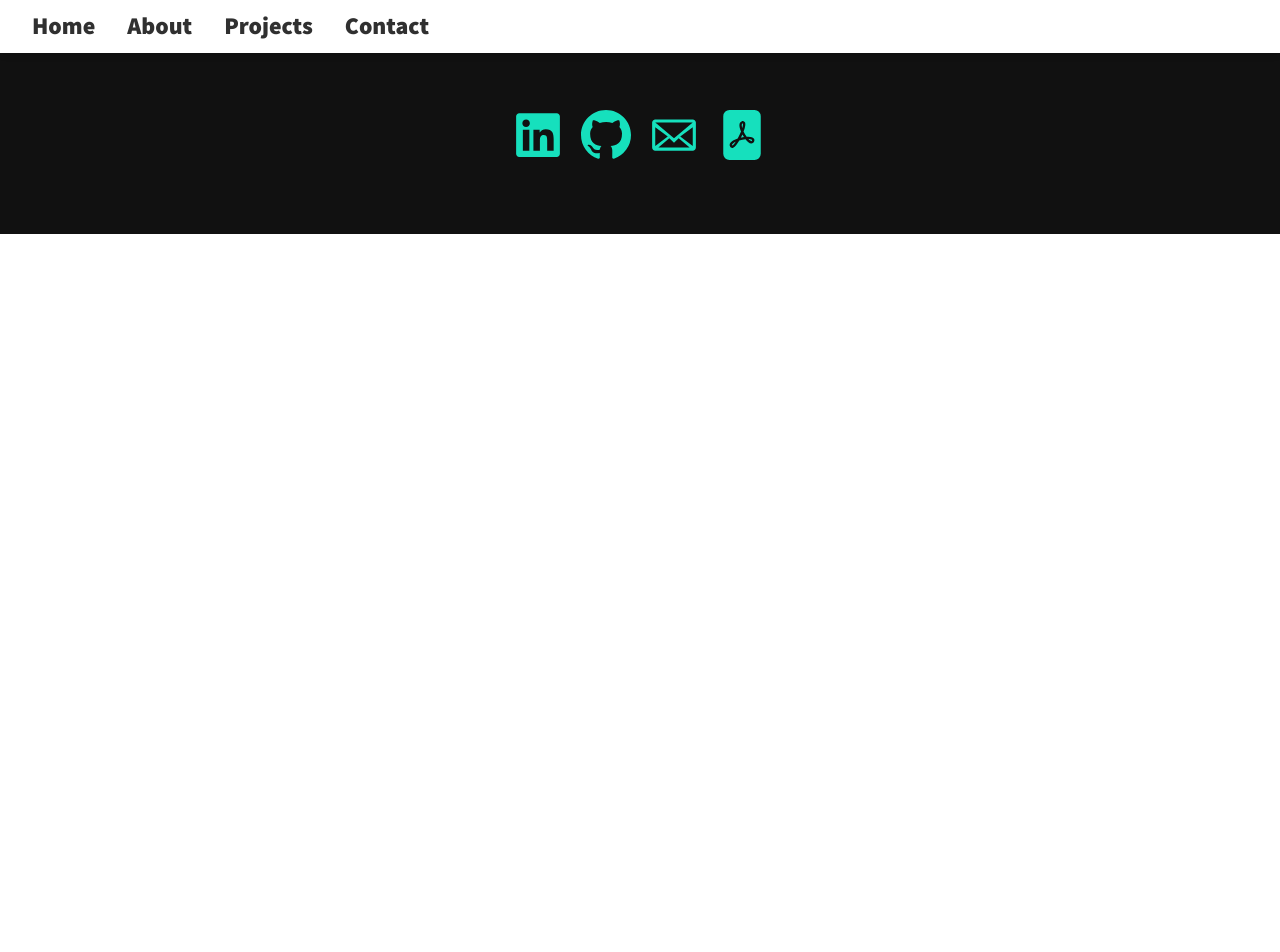
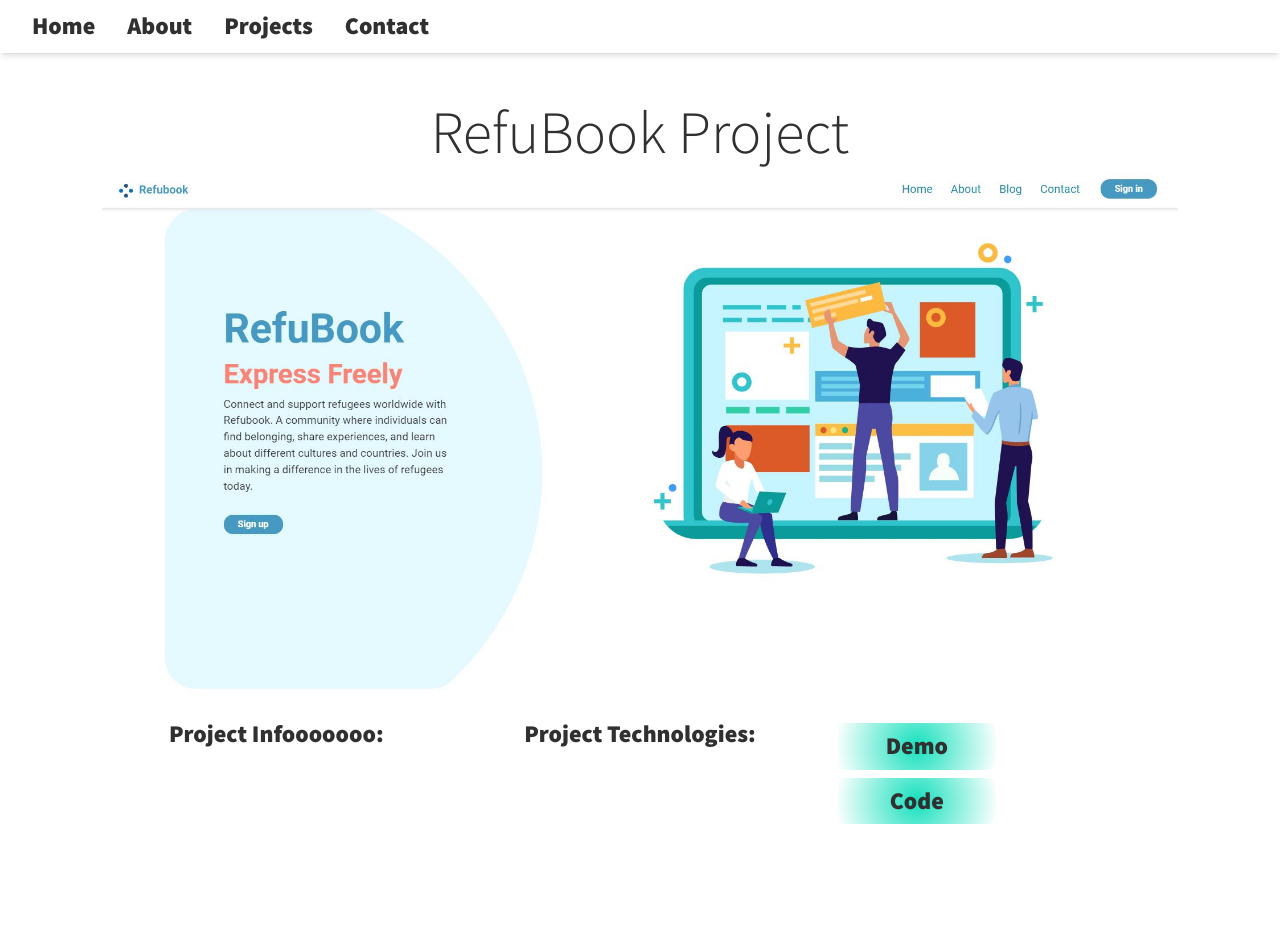
Before and after one commit to dilaracetinberk/my-portfolio-website, a React (Create React App) app: page /projects/1 in a window 1280 px wide. Shown: the top 952 px of the page. Before the commit the page ends 800 px from the top, so only its background shows below. Built offline with nearby package versions, Linux system fonts and the light colour scheme.

Commit message:
feat: add project detail

```diff
--- a/src/App.jsx
+++ b/src/App.jsx
@@ -4,6 +4,7 @@ import Home from './pages/Home';
 import Resume from './pages/Resume';
 import Navbar from './components/Navbar';
 import Footer from './components/Footer';
+import ProjectDetails from './pages/ProjectDetails'
 import './App.css';
 
 function App() {
@@ -14,6 +15,7 @@ function App() {
         <Routes>
           <Route path='/' element={<Home/>}/>
           <Route path='/resume' element={<Resume/>}/>
+          <Route path="/projects/:id"  element={<ProjectDetails />} />
         </Routes>
         <Footer/>
       </Router>
--- a/src/components/Navbar.jsx
+++ b/src/components/Navbar.jsx
@@ -8,7 +8,7 @@ function Navbar() {
   const [open, setOpen] = useState(false);
 
   return (
-    <nav className='navbar shadow-md'>
+    <nav className='navbar shadow-md bg-white fixed z-1000 '>
        <button
           type="button"
           onClick={() => setOpen(!open)}
--- /dev/null
+++ b/src/components/Projects.jsx
@@ -0,0 +1,58 @@
+import p1 from '../assets/p1.JPG';
+import p2 from '../assets/p2.JPG';
+import p3 from '../assets/p3.JPG';
+import p4 from '../assets/p4.PNG';
+import p5 from '../assets/p5.JPG';
+import p6 from '../assets/p6.JPG';
+import p7 from '../assets/p7.JPG';
+
+const Projects = [
+  {
+    id: 1,
+    name: 'RefuBook Project',
+    linkDemo: 'https://refubook-venus.netlify.app/',
+    linkCode: 'https://github.com/dilaracetinberk/Refubook-Venus',
+    img: p1,
+  },
+  {
+    id: 2,
+    name: 'Star Wars API',
+    linkDemo: 'https://final-case-practicum.vercel.app/',
+    linkCode: 'https://github.com/dilaracetinberk/final-case-practicum',
+    img: p7,
+  },
+  {
+    id: 3,
+    name: 'Movie Worm Project',
+    linkDemo: 'https://movie-worm.netlify.app/',
+    linkCode: 'https://github.com/dilaracetinberk/movie-project-movie-worm',
+    img: p2,
+  },
+  { id: 4,
+    name: 'Hangman Game',
+    linkDemo: 'https://lets-hangman.netlify.app/',
+    linkCode: 'https://github.com/dilaracetinberk/hangman-game',
+    img: p3,
+  },
+  { id: 5,
+    name: 'Meme Generator',
+    linkDemo:
+      'https://github.com/Recoded-Spark-Turkey-2022/meme-generator-las_jefas',
+    linkCode:
+      'https://github.com/Recoded-Spark-Turkey-2022/meme-generator-las_jefas',
+    img: p4,
+  },
+  { id: 6,
+    name: 'Madlibs Game',
+    linkDemo: 'https://madlipsgame.netlify.app/',
+    linkCode: 'https://github.com/dilaracetinberk/madlibs-game',
+    img: p5,
+  },
+  { id: 7,
+    name: 'Portfolio Website',
+    linkDemo: 'https://dc-portfolio-website.vercel.app/',
+    linkCode: 'https://github.com/dilaracetinberk/my-portfolio-website',
+    img: p6,
+  },
+];
+export default Projects;
--- a/src/components/Works.jsx
+++ b/src/components/Works.jsx
@@ -1,117 +1,52 @@
 import React from 'react';
-// import {Link} from 'react-router-dom';
+import { Link } from 'react-router-dom';
 import { motion } from 'framer-motion';
-import p1 from '../assets/p1.JPG';
-import p2 from '../assets/p2.JPG';
-import p3 from '../assets/p3.JPG';
-import p4 from '../assets/p4.PNG';
-import p5 from '../assets/p5.JPG';
-import p6 from '../assets/p6.JPG';
+import Projects from './Projects';
 
 function Works() {
   return (
+    <div className="my-work" id="projects">
+      <h2 className="section-title">My Work</h2>
+      <div className="portfolio">
+        {Projects.map((project) => (
           <motion.div
             initial={{ opacity: 0, y: 20 }}
-      transition={{ duration: 0.7 }}
+            transition={{ duration: 1.0 }}
             whileInView={{ opacity: 1, y: 0 }}
-      viewport={{ once: false, amount: 0.2 }} >
-    <div className='my-work' id='projects'>
-      <h2 className='section-title'>My Work</h2>
-      <div className='portfolio'>
-        <div className='portfolio-item'>
-         <img src={p1} alt='project1' className='portfolio-img'/>
-         <div className='project-section text-center w-full'>
-          <div className='project-title font-bold pb-4'>
-            RefuBook Project
-          </div>
-          <div className='project-link'>
-            <a href='https://github.com/dilaracetinberk/Refubook-Venus'>
-              <button type='button' className='font-semibold rounded-lg text-center mr-2 mb-2 '>CODE</button></a>
+            viewport={{ once: false, amount: 0.2 }}
+            key={project.id}
+          >
+            <div className="portfolio-item">
+              <Link
+                to={{
+                  pathname: `/projects/${project.id}`,
+                  state: { projectData: project },
+                }}
+              >
+                <img src={project.img} alt={project.name} className="portfolio-img" />
+                <div className="project-section text-center w-full">
+                  <div className="project-title font-bold pb-4">{project.name}</div>
+                  <div className="project-link">
+                    <a href={project.linkCode}>
+                      <button type="button" className="font-semibold rounded-lg text-center mr-2 mb-2">
+                        CODE
+                      </button>
+                    </a>
                     <span> | </span>
-            <a href='https://refubook-venus.netlify.app/'>
-              <button type='button' className='font-semibold rounded-lg text-center mr-2 mb-2 '>DEMO</button></a>
+                    <a href={project.linkDemo}>
+                      <button type="button" className="font-semibold rounded-lg text-center mr-2 mb-2">
+                        DEMO
+                      </button>
+                    </a>
                   </div>
                 </div>
+              </Link>
             </div>
-        <div className='portfolio-item'>
-         <img src={p2} alt='project2' className='portfolio-img'/>
-         <div className='project-section text-center w-full'>
-          <div className='project-title font-bold pb-4'>
-          Movie Worm Project
-          </div>
-          <div className='project-link'>
-            <a href='https://github.com/dilaracetinberk/movie-project-movie-worm'>
-              <button type='button' className='font-semibold rounded-lg text-center mr-2 mb-2 '>CODE</button></a>
-              <span> | </span>
-            <a href='https://movie-worm.netlify.app/'>
-              <button type='button' className='font-semibold rounded-lg text-center mr-2 mb-2 '>DEMO</button></a>
+          </motion.div>
+        ))}
       </div>
     </div>
-        </div>
-        <div className='portfolio-item'>
-         <img src={p3} alt='project3' className='portfolio-img'/>
-         <div className='project-section text-center w-full'>
-          <div className='project-title font-bold pb-4'>
-            Hangman Game
-          </div>
-          <div className='project-link'>
-            <a href='https://github.com/dilaracetinberk/hangman-game'>
-              <button type='button' className='font-semibold rounded-lg text-center mr-2 mb-2 '>CODE</button></a>
-              <span> | </span>
-            <a href='https://lets-hangman.netlify.app/'>
-              <button type='button' className='font-semibold rounded-lg text-center mr-2 mb-2 '>DEMO</button></a>
-          </div>
-         </div>
-        </div>
-        <div className='portfolio-item'>
-         <img src={p4} alt='project4' className='portfolio-img'/>
-         <div className='project-section text-center w-full'>
-          <div className='project-title font-bold pb-4'>
-            Meme Generator
-          </div>
-          <div className='project-link'>
-            <a href='https://github.com/Recoded-Spark-Turkey-2022/meme-generator-las_jefas'>
-              <button type='button' className='font-semibold rounded-lg text-center mr-2 mb-2 '>CODE</button></a>
-              <span> | </span>
-               <button type='button' className='font-semibold rounded-lg text-center mr-2 mb-2 '>DEMO</button>
-          </div>
-         </div>
-        </div>
-        <div className='portfolio-item'>
-         <img src={p5} alt='project5' className='portfolio-img'/>
-         <div className='project-section text-center w-full'>
-          <div className='project-title font-bold pb-4'>
-            Madlibs Game
-          </div>
-          <div className='project-link'>
-            <a href='https://github.com/dilaracetinberk/madlibs-game'>
-              <button type='button' className='font-semibold rounded-lg text-center mr-2 mb-2 '>CODE</button></a>
-              <span> | </span>
-            <a href='https://madlipsgame.netlify.app/'>
-              <button type='button' className='font-semibold rounded-lg text-center mr-2 mb-2 '>DEMO</button></a>
-          </div>
-         </div>
-        </div>
-        <div className='portfolio-item'>
-         <img src={p6} alt='project5' className='portfolio-img'/>
-         <div className='project-section text-center w-full'>
-          <div className='project-title font-bold pb-4'>
-            Portfolio Website
-          </div>
-          <div className='project-link'>
-            <a href='https://github.com/dilaracetinberk/my-portfolio-website'>
-              <button type='button' className='font-semibold rounded-lg text-center mr-2 mb-2 '>CODE</button></a>
-              <span> | </span>
-            <a href='https://dc-portfolio-website.vercel.app/'>
-              <button type='button' className='font-semibold rounded-lg text-center mr-2 mb-2 '>DEMO</button></a>
-          </div>
-         </div>
-        </div>
-      </div>
-
-    </div>
-    </motion.div>
-  )
+  );
 }
 
-export default Works
+export default Works;
--- a/src/index.css
+++ b/src/index.css
@@ -283,12 +283,55 @@ font-size: var(--fs-h3);
     transform:translateY(0);
     background: #16e0be93;
 }
+@media (max-width: 1200px) {
+    .portfolio {
+        display: grid;
+        grid-template-columns:1fr 1fr;
+    }
+}
 @media (max-width: 600px) {
     .portfolio {
         display: grid;
         grid-template-columns:1fr;
     }
 }
+
+.project-detail {
+    margin: auto;
+    display: flex;
+    flex-direction: column;
+    width: 100%;
+    height: 100%;
+    flex-wrap: wrap;
+    justify-content: center;
+}
+
+.project-card {
+    padding: 8%;
+
+}
+.project-card h2{
+    margin-bottom: 1%;
+}
+
+.detail-link a {
+    font-size: var(--fs-h3);
+    font-weight: var(--fw-bold);
+
+
+}
+.detail-link p{
+    background: radial-gradient(circle, rgba(22,224,189,1) 0%, rgba(255,255,255,1) 100%);
+}
+.detail-link p:hover {
+    background: radial-gradient(circle, rgba(255,255,255,1) 0%, rgba(22,224,189,1) 100%);
+    transition: 0.7s;
+}
+.detail-info .header {
+    font-size: var(--fs-h3);
+    font-weight: var(--fw-bold);
+}
+
 footer {
     background: #111;
     color: var(--clr-accent);
--- /dev/null
+++ b/src/pages/ProjectDetails.jsx
@@ -0,0 +1,42 @@
+import React from 'react';
+import { useParams } from 'react-router-dom';
+import Projects from '../components/Projects'
+
+
+function ProjectDetails() {
+  const { id } = useParams();
+  const projectId = parseInt(id, 10);
+  const projectData = Projects.find(project => project.id === projectId);
+
+
+  if (!projectData) {
+    return <div>Project not found.</div>;
+  }
+
+  return (
+    <div className='project-detail'>
+      <div className='project-card'>
+      <h2>{projectData.name}</h2>
+      <img src={projectData.img} alt={projectData.name} />
+      <div className='detail-info grid grid-cols-1 gap-4 py-5 sm:grid-cols-2 md:grid-cols-3'>
+        <div className='project-info'>
+        <p className='header'>Project Infooooooo:</p>
+        </div>
+        <div className='project-tech'>
+        <p className='header'>Project Technologies:</p>
+        </div>
+      <div className='detail-link w-1/2'>
+      <p className='rounded-r-lg py-1 m-2'>
+         <a href={projectData.linkDemo}>Demo</a>
+      </p>
+      <p className='rounded-r-lg py-1 m-2'>
+        <a href={projectData.linkCode}>Code </a>
+      </p>
+      </div>
+      </div>
+      </div>
+    </div>
+  );
+}
+
+export default ProjectDetails;
```
Also changed, not shown: 1 other file (tests, documents, lock files or other folders). Lines whose indentation alone changed are shown as unchanged.
